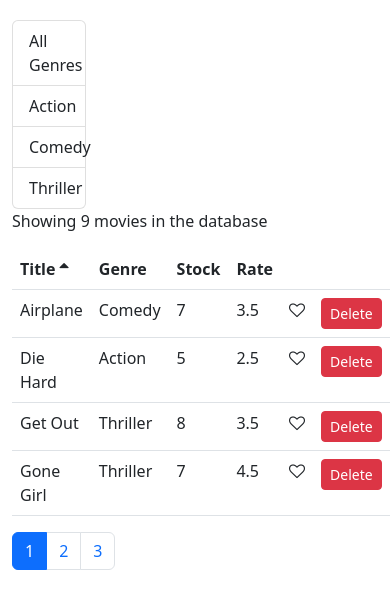
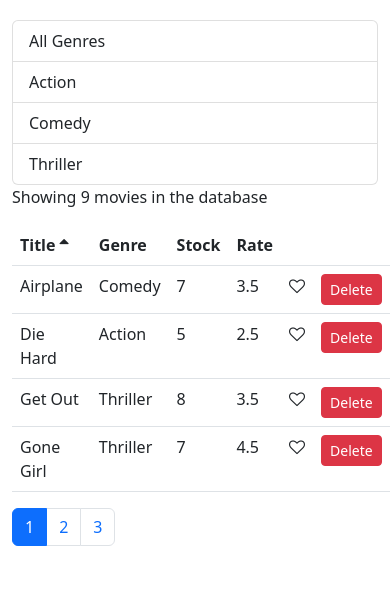
Before and after one commit to SajjadAli54/vidly, a React (Create React App) app: page / in a window 390 px wide. Shown: the top 608 px of the page. Built offline with nearby package versions, Linux system fonts and the light colour scheme.

Commit message:
Work on layout responsive

```diff
--- a/src/components/movies.jsx
+++ b/src/components/movies.jsx
@@ -100,7 +100,7 @@ class Movies extends Component {
     const { totalCount, movies } = this.getPagesData();
     return (
       <div className="row">
-        <div className="col-3">
+        <div className="col">
           <ListGroup
             items={genres}
             selectedItem={selectedGenre}
@@ -108,7 +108,7 @@ class Movies extends Component {
           />
         </div>
 
-        <div className="col">
+        <div className="col-xxl-8 col-lg-9 col-md-10 col-12">
           <p>Showing {totalCount} movies in the database</p>
           <MoviesTable
             movies={movies}
```
